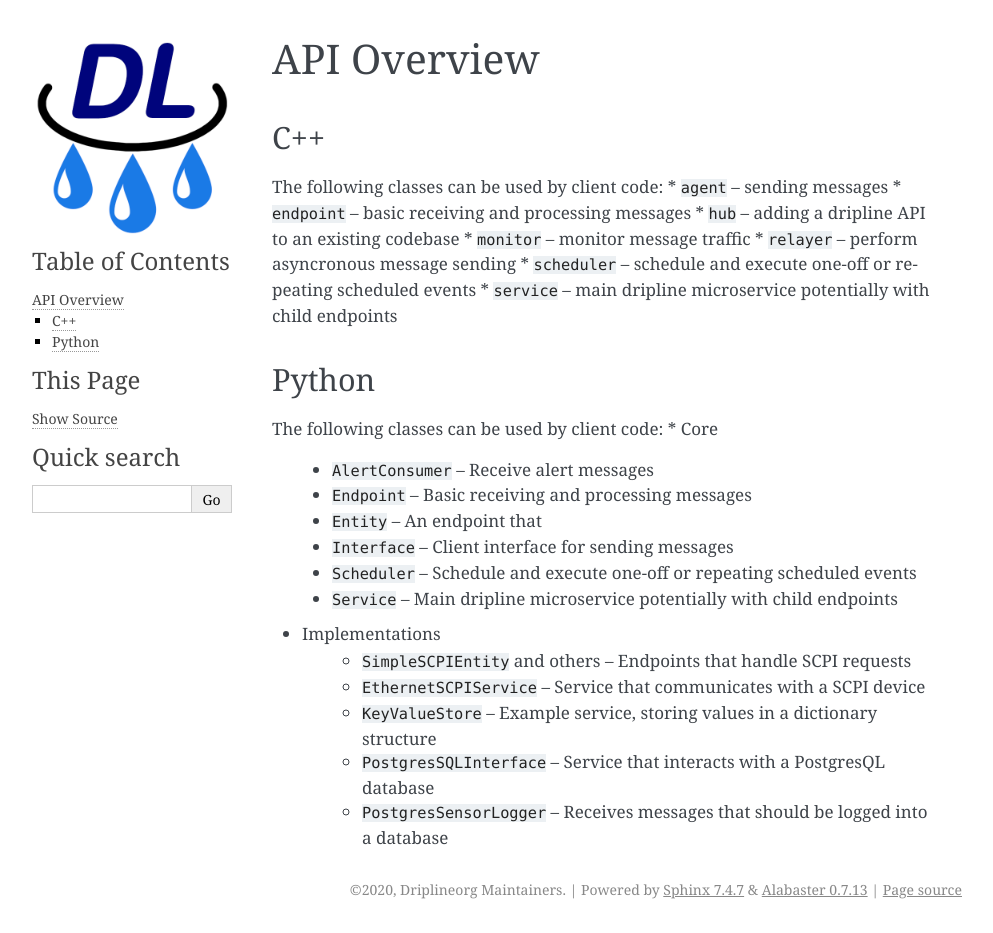
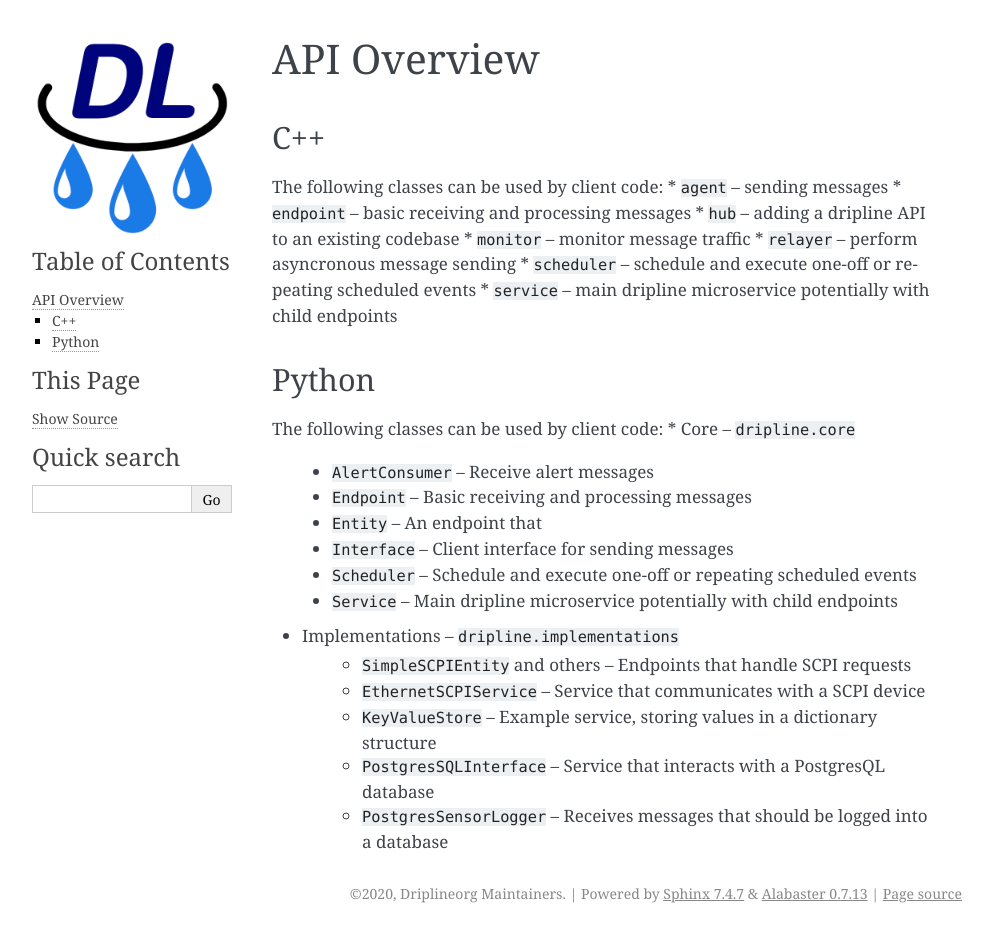
Before and after one commit to driplineorg/controls-guide, a Sphinx documentation site: the page built from source/using-dripline/api-overview.rst, in a window 1280 px wide and 933 px high. Shown: the whole window, without its empty margins (148-1141 px from the left). Built offline with Sphinx 7.4.7, drawn with Linux system fonts in a browser that asks for light colours.

Commit message:
Updating api-overview.rst

```diff
--- a/source/using-dripline/api-overview.rst
+++ b/source/using-dripline/api-overview.rst
@@ -17,14 +17,14 @@ Python
 ------
 
 The following classes can be used by client code:
-* Core
+* Core -- ``dripline.core``
     * ``AlertConsumer`` -- Receive alert messages
     * ``Endpoint`` -- Basic receiving and processing messages
     * ``Entity`` -- An endpoint that
     * ``Interface`` -- Client interface for sending messages
     * ``Scheduler`` -- Schedule and execute one-off or repeating scheduled events
     * ``Service`` -- Main dripline microservice potentially with child endpoints
-* Implementations
+* Implementations -- ``dripline.implementations``
     * ``SimpleSCPIEntity`` and others -- Endpoints that handle SCPI requests
     * ``EthernetSCPIService`` -- Service that communicates with a SCPI device
     * ``KeyValueStore`` -- Example service, storing values in a dictionary structure
```
